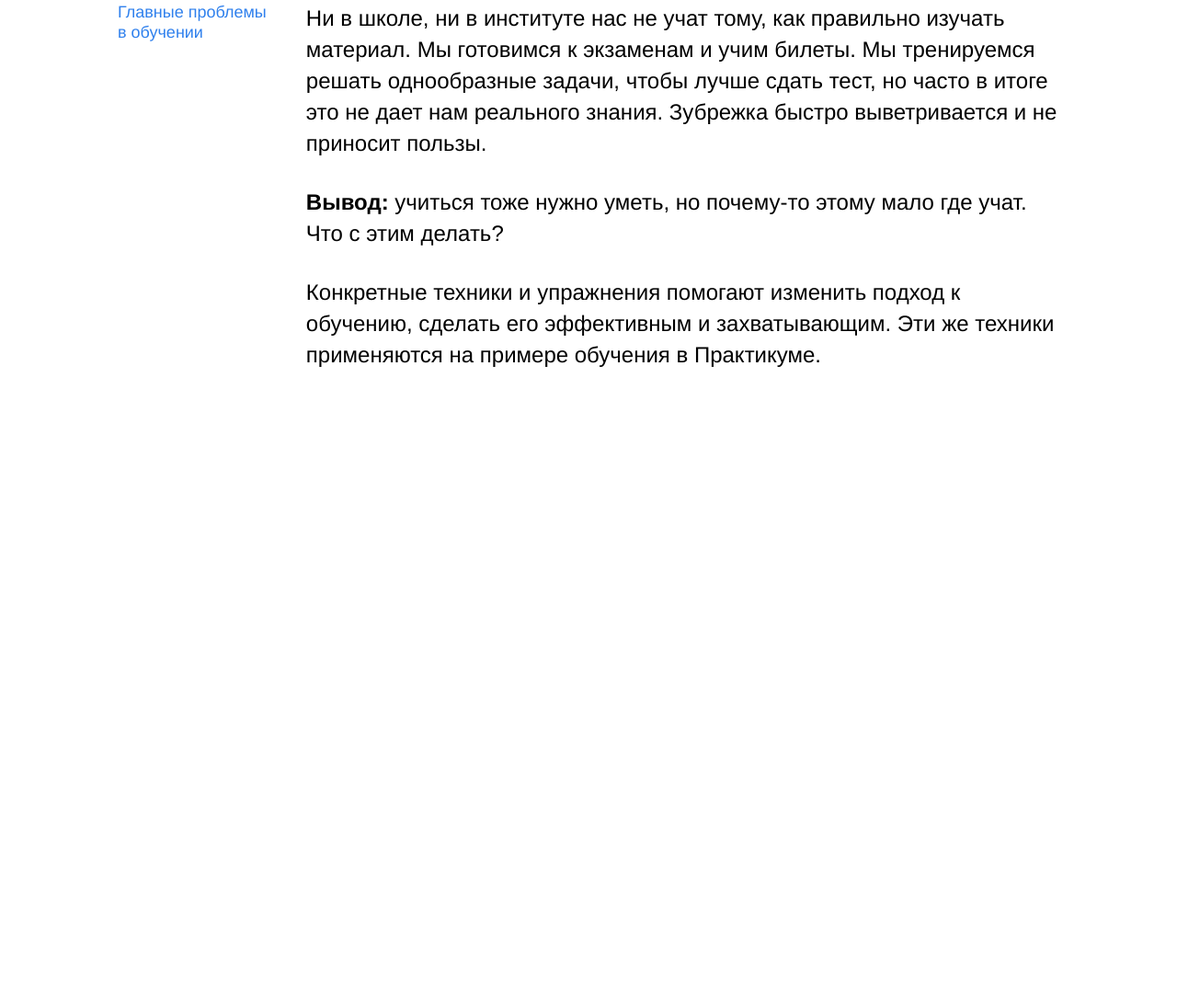
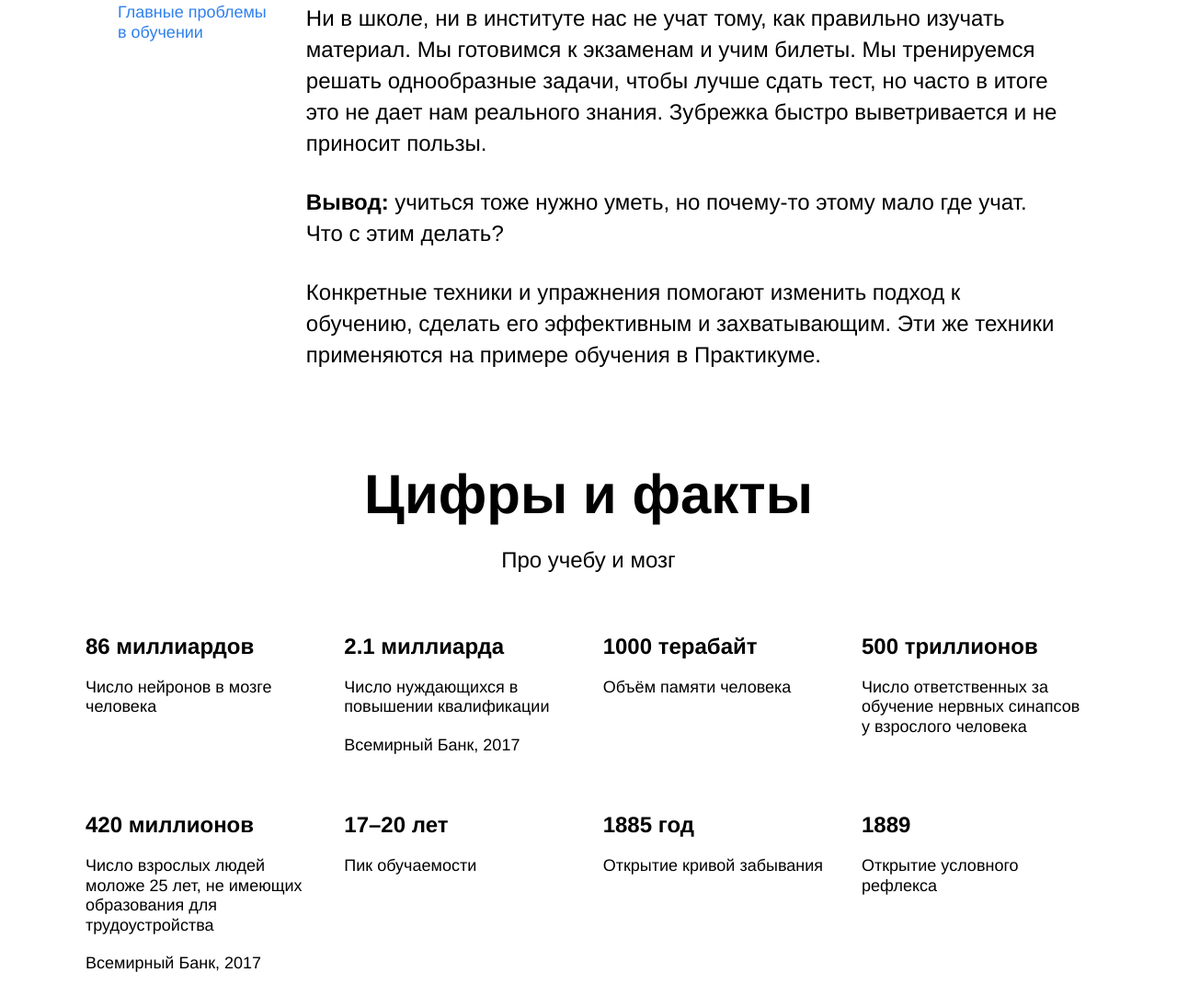
Before and after one commit to rsskhna/how-to-learn, a plain HTML site: page index.html in a window 1280 px wide. Shown: the part 853-1948 px from the top of the page at 92% size. Before the commit the page ends 1256 px from the top, so only its background shows below. Drawn offline with Linux system fonts and the light colour scheme.

Commit message:
added digits block

```diff
--- a/index.html
+++ b/index.html
@@ -11,16 +11,13 @@
   <header class="header">
     <div class="logo logo_place_header"></div>
 
-    <div class="header__title">
-      <h1 class="title">Научиться учиться</h1>
-    </div>
+    <h1 class="header__title">Научиться учиться</h1>
 
-    <div class="header__subtitle">
-      <p class="subtitle">
-        Какие современные и эффективные подходы к обучению вы можете
-        использовать в своей жизни? <a href="#" class="header__link">Узнать &#8594;</a>
-      </p>
-    </div>
+    <p class="header__subtitle">
+      Какие современные и эффективные подходы к обучению вы можете
+      использовать в своей жизни?
+      <a href="#" class="header__link">Узнать &#8594;</a>
+    </p>
 
     <div class="header__main-illustration">
       <img src="images/header-image.png" alt="main-illustration" class="main-illustration">
@@ -33,9 +30,7 @@
     <section>
       <div class="description">
         <div class="two-columns">
-          <div class="two-columns__brief">
-            <h3 class="brief">Главные проблемы в обучении</h3>
-          </div>
+          <h2 class="two-columns__brief">Главные проблемы в обучении</h2>
 
           <div class="two-columns__main-text">
             <p class="two-columns__paragraph">
@@ -47,8 +42,8 @@
             </p>
 
             <p class="two-columns__paragraph">
-              <span class="span-accent">Вывод:</span> учиться тоже нужно уметь, но почему-то этому мало
-              где учат. Что с этим делать?
+              <span class="span-accent">Вывод:</span> учиться тоже нужно
+              уметь, но почему-то этому мало где учат. Что с этим делать?
             </p>
 
             <p class="two-columns__paragraph">
@@ -62,7 +57,81 @@
     </section>
 
     <section>
-      <div class="digits"></div>
+      <div class="digits">
+        <h2 class="section-title">Цифры и факты</h2>
+
+        <h3 class="section-subtitle">Про учебу и мозг</h3>
+
+        <table class="table">
+          <tr class="table__row">
+            <td class="table__cell">
+              <h4 class="table__heading">86 миллиардов</h4>
+              <p class="table__text">
+                Число нейронов в мозге человека
+              </p>
+            </td>
+
+            <td class="table__cell">
+              <h4 class="table__heading">2.1 миллиарда</h4>
+              <p class="table__text">
+                Число нуждающихся в повышении квалификации
+              </p>
+              <p class="table__text">
+                Всемирный Банк, 2017
+              </p>
+            </td>
+
+            <td class="table__cell">
+              <h4 class="table__heading">1000 терабайт</h4>
+              <p class="table__text">
+                Объём памяти человека
+              </p>
+            </td>
+
+            <td class="table__cell">
+              <h4 class="table__heading">500 триллионов</h4>
+              <p class="table__text">
+                Число ответственных за обучение нервных синапсов
+                у взрослого человека
+              </p>
+            </td>
+          </tr>
+
+          <tr class="table__row">
+            <td class="table__cell">
+              <h4 class="table__heading">420 миллионов</h4>
+              <p class="table__text">
+                Число взрослых людей моложе 25 лет,
+                не имеющих образования для трудоустройства
+              </p>
+              <p class="table__text">
+                Всемирный Банк, 2017
+              </p>
+            </td>
+
+            <td class="table__cell">
+              <h4 class="table__heading">17–20 лет</h4>
+              <p class="table__text">
+                Пик обучаемости
+              </p>
+            </td>
+
+            <td class="table__cell">
+              <h4 class="table__heading">1885 год</h4>
+              <p class="table__text">
+                Открытие кривой забывания
+              </p>
+            </td>
+
+            <td class="table__cell">
+              <h4 class="table__heading">1889</h4>
+              <p class="table__text">
+                Открытие условного рефлекса
+              </p>
+            </td>
+          </tr>
+        </table>
+      </div>
     </section>
 
     <section>
--- a/styles/style.css
+++ b/styles/style.css
@@ -1,5 +1,5 @@
 .body {
-  margin: 0;
+  margin: 0 auto;
 }
 
 .page {
@@ -7,7 +7,7 @@
 
   min-width: 1100px;
   max-width: 1600px;
-  /*margin: 0 auto;*/ /*если убрать ничего не меняется*/
+  /*margin: 0 auto;*/
 }
 
 /* Header */
@@ -44,9 +44,7 @@
   justify-content: center;
   align-items: center;
   margin: 64px;
-}
 
-.title {
   line-height: 96px;
   font-size: 102px;
   font-weight: 600;
@@ -58,14 +56,11 @@
   position: absolute;
   left: 64px;
   bottom: 30px;
-}
+  margin: 0;
 
-.subtitle {
   line-height: 25px;
   font-size: 18px;
   font-weight: normal;
-
-  margin: 0;
 }
 
 .header__link {
@@ -115,9 +110,7 @@
 
 .two-columns__brief {
   width: 175px;
-}
 
-.brief {
   line-height: 1.2;
   font-size: 18px;
   font-weight: normal;
@@ -147,6 +140,71 @@
   margin-bottom: 0;
 }
 
+/* Digits */
+
+.digits {
+  margin: 100px auto;
+
+  display: flex;
+  flex-direction: column;
+  align-items: center;
+}
+
+.section-title {
+  width: 60%;
+
+  line-height: 1.15;
+  font-size: 60px;
+  font-weight: 600;
+  text-align: center;
+
+  margin: 0 auto 20px;
+}
+
+.section-subtitle {
+  width: 60%;
+
+  line-height: 34px;
+  font-size: 24px;
+  font-weight: normal;
+  text-align: center;
+
+  margin: 0 auto;
+}
+
+.table {
+  width: 1100px;
+}
+
+.table__row { /*!!!!*/
+  width: 100%;
+
+  display: flex;
+  justify-content: space-between;
+
+  margin-top: 60px;
+}
+
+.table__cell {
+  width: 250px;
+}
+
+.table__heading{
+  line-height: 1.15;
+  font-size: 24px;
+  font-weight: 600;
+
+  margin: 0;
+}
+
+.table__text {
+  line-height: 1.2;
+  font-size: 18px;
+  font-weight: normal;
+
+  margin: 20px auto 0;
+}
+
 /* и элемента с модификатором вида ключ-значение */
 .table__cell_theme_dark {
   width: 200px;
```
